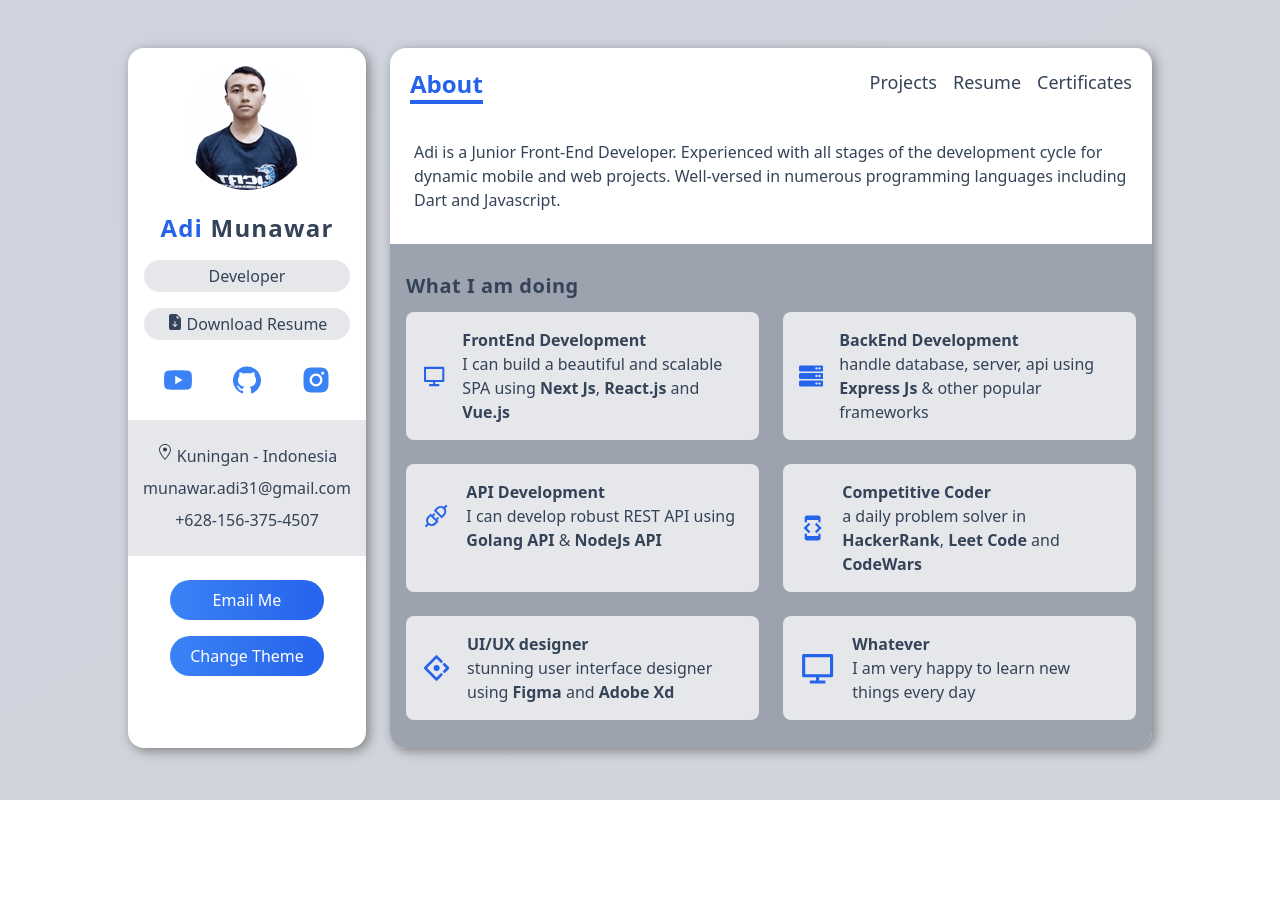
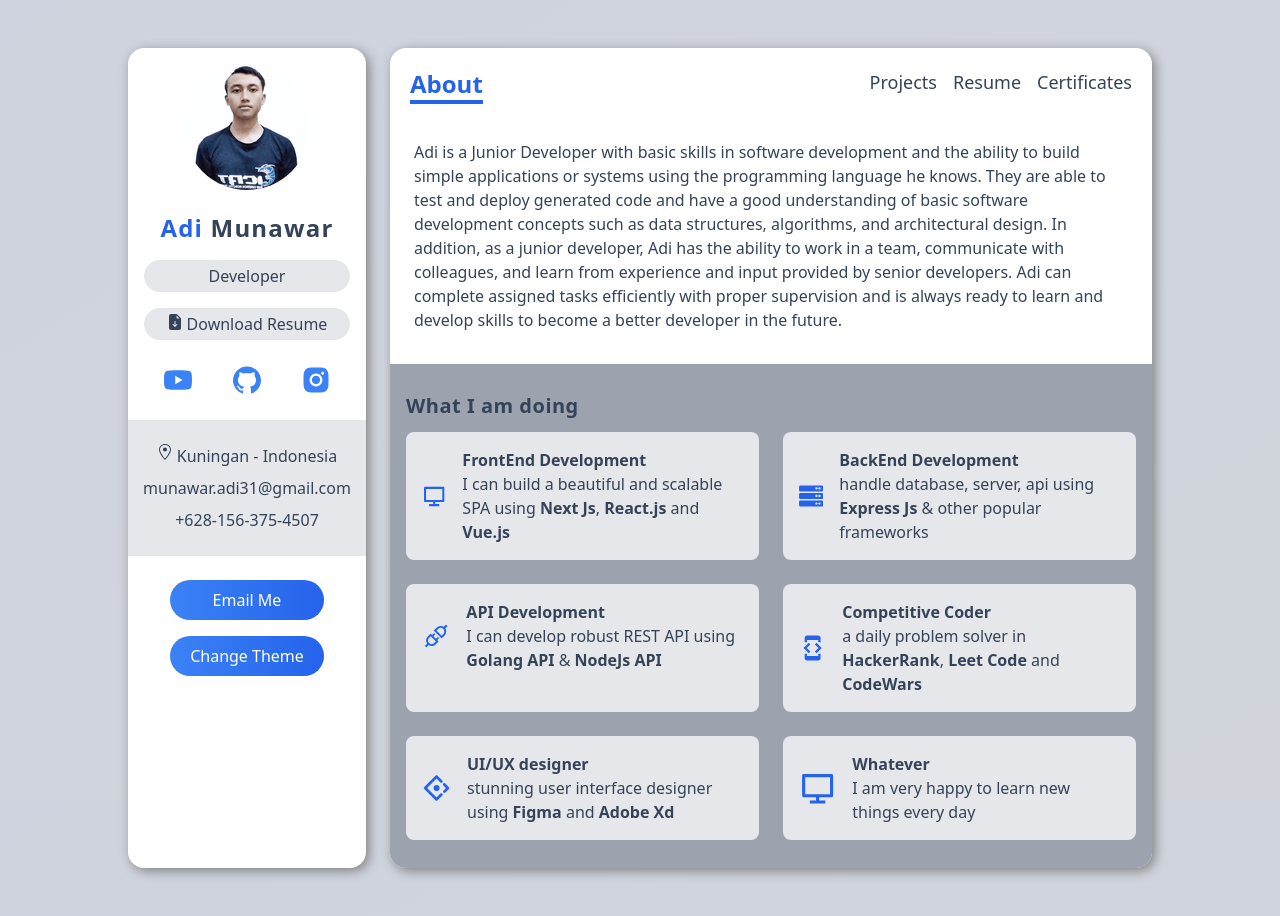
Before and after one commit to AdiMunawar31/next-tailwindcss, a Next.js app: page / in a window 1280 px wide. Before the commit the page ends 800 px from the top, so only its background shows below. Built offline with nearby package versions, Linux system fonts and the light colour scheme.

Commit message:
change text description

```diff
--- a/pages/index.tsx
+++ b/pages/index.tsx
@@ -12,8 +12,15 @@ const About: NextPage = () => {
       <h6 className="my-3 text-base font-medium">
         {/* Hello There, my name is Adi Munawar, and people who know me call me Adi (21), I was born in Kuningan, July 31,
 				2001. For now, I live in Mandirancan - Kuningan, West Java, Indonesia */}
-        Adi is a Junior Front-End Developer. Experienced with all stages of the development cycle for dynamic mobile and
-        web projects. Well-versed in numerous programming languages including Dart and Javascript.
+        {/* Adi is a Junior Front-End Developer. Experienced with all stages of the development cycle for dynamic mobile and
+        web projects. Well-versed in numerous programming languages including Dart and Javascript. */}
+        Adi is a Junior Developer with basic skills in software development and the ability to build simple applications
+        or systems using the programming language he knows. They are able to test and deploy generated code and have a
+        good understanding of basic software development concepts such as data structures, algorithms, and architectural
+        design. In addition, as a junior developer, Adi has the ability to work in a team, communicate with colleagues,
+        and learn from experience and input provided by senior developers. Adi can complete assigned tasks efficiently
+        with proper supervision and is always ready to learn and develop skills to become a better developer in the
+        future.
       </h6>
       <div
         className="flex-grow p-4 mt-5 bg-gray-400 dark:bg-dark-100 "
```
